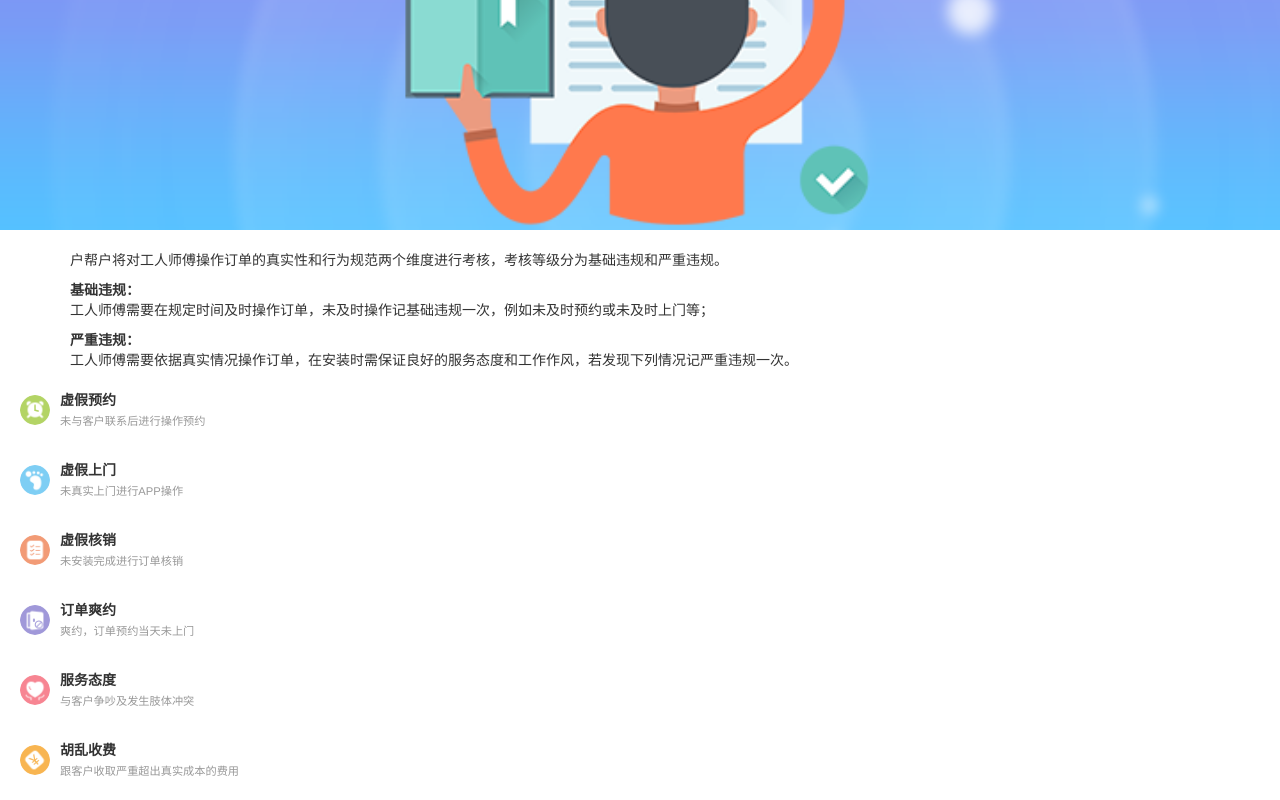
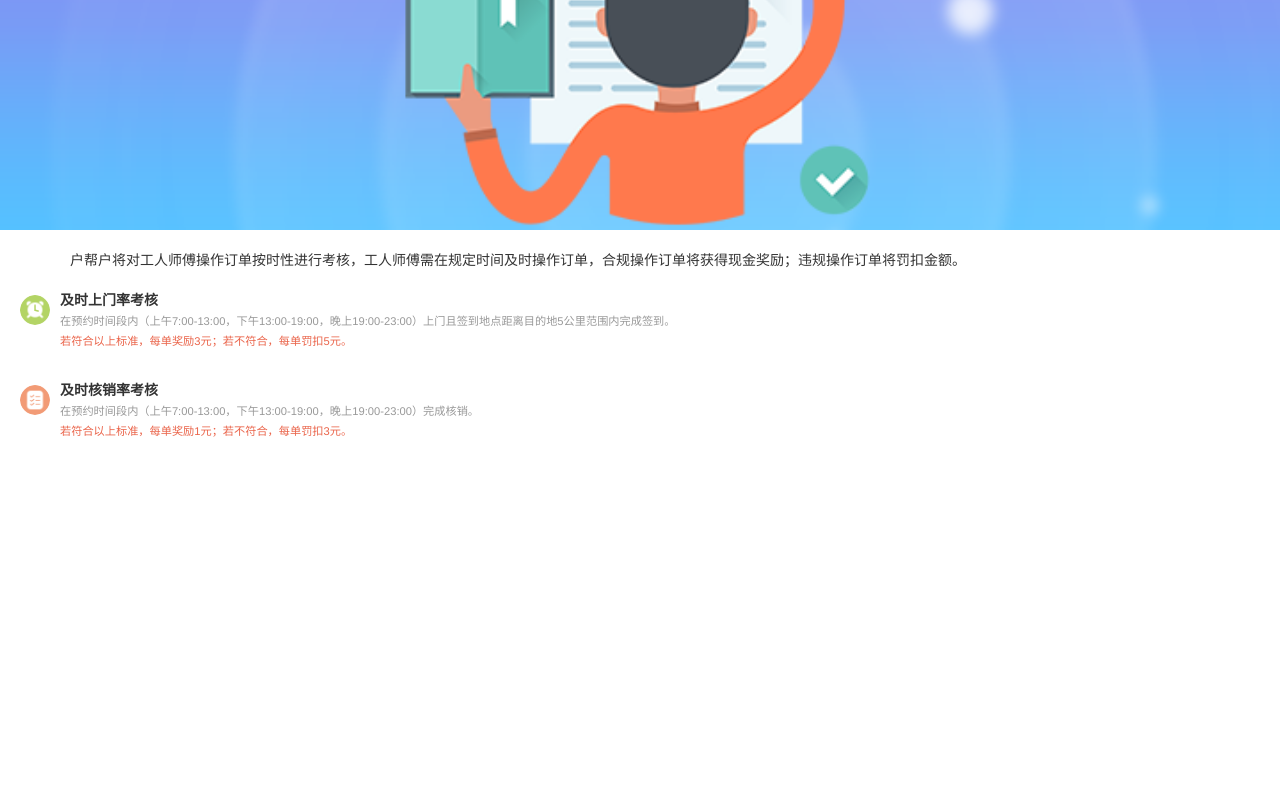
Before and after one commit to w89612b/mzui-test, a plain HTML site: page doc.html in a window 1280 px wide. Shown: the part 357-1157 px from the top of the page. After the commit the page ends 817 px from the top, so only its background shows below. Drawn offline with Linux system fonts and the light colour scheme.

Commit message:
修改页面

```diff
--- a/doc.html
+++ b/doc.html
@@ -2,7 +2,7 @@
 <html lang="zh-cn">
 <head>
   <meta charset="UTF-8"/>
-  <title>Document</title>
+  <title>奖惩规则</title>
   <meta name="viewport" content="width=device-width, initial-scale=1,user-scalable=no">
   <link href="style/css/mzui.css" rel="stylesheet">
 </head>
@@ -10,52 +10,28 @@
     <img class="img1" src="style/img/pic.png" />
     <div class="container" style="margin-top:1rem">
       <div class="container">
-        <p>户帮户将对工人师傅操作订单的真实性和行为规范两个维度进行考核，考核等级分为基础违规和严重违规。</p>
-        <p><b>基础违规：</b><br>工人师傅需要在规定时间及时操作订单，未及时操作记基础违规一次，例如未及时预约或未及时上门等；</p>
-        <p><b>严重违规：</b><br>工人师傅需要依据真实情况操作订单，在安装时需保证良好的服务态度和工作作风，若发现下列情况记严重违规一次。</p>
+        <p>户帮户将对工人师傅操作订单按时性进行考核，工人师傅需在规定时间及时操作订单，合规操作订单将获得现金奖励；违规操作订单将罚扣金额。</p>
       </div>
     </div>
     <div class="list">
       <div class="item with-avatar multi-lines">
         <div class="avatar circle"><img class="img2" src="style/img/icon_1.png" /></div>
         <div class="content">
-          <div class="t-title">虚假预约</div>
-          <div><small class="muted">未与客户联系后进行操作预约</small></div>
-        </div>
-      </div>
-      <div class="item with-avatar multi-lines">
-        <div class="avatar circle"><img class="img2" src="style/img/icon_2.png" /></div>
-        <div class="content">
-          <div class="t-title">虚假上门</div>
-          <div><small class="muted">未真实上门进行APP操作</small></div>
+          <div class="t-title">及时上门率考核</div>
+          <div>
+            <small class="muted">在预约时间段内（上午7:00-13:00，下午13:00-19:00，晚上19:00-23:00）上门且签到地点距离目的地5公里范围内完成签到。</small><br>
+            <small class="text-danger">若符合以上标准，每单奖励3元；若不符合，每单罚扣5元。</small>
+          </div>
         </div>
       </div>
       <div class="item with-avatar multi-lines">
         <div class="avatar circle"><img class="img2" src="style/img/icon_3.png" /></div>
         <div class="content">
-          <div class="t-title">虚假核销</div>
-          <div><small class="muted">未安装完成进行订单核销</small></div>
-        </div>
-      </div>
-      <div class="item with-avatar multi-lines">
-        <div class="avatar circle"><img class="img2" src="style/img/icon_6.png" /></div>
-        <div class="content">
-          <div class="t-title">订单爽约</div>
-          <div><small class="muted">爽约，订单预约当天未上门</small></div>
-        </div>
-      </div>
-      <div class="item with-avatar multi-lines">
-        <div class="avatar circle"><img class="img2" src="style/img/icon_4.png" /></div>
-        <div class="content">
-          <div class="t-title">服务态度</div>
-          <div><small class="muted">与客户争吵及发生肢体冲突</small></div>
-        </div>
-      </div>
-      <div class="item with-avatar multi-lines">
-        <div class="avatar circle"><img class="img2" src="style/img/icon_5.png" /></div>
-        <div class="content">
-          <div class="t-title">胡乱收费</div>
-          <div><small class="muted">跟客户收取严重超出真实成本的费用</small></div>
+          <div class="t-title">及时核销率考核</div>
+          <div>
+            <small class="muted">在预约时间段内（上午7:00-13:00，下午13:00-19:00，晚上19:00-23:00）完成核销。</small><br>
+            <small class="text-danger">若符合以上标准，每单奖励1元；若不符合，每单罚扣3元。</small>
+          </div>
         </div>
       </div>
     </div>
```
